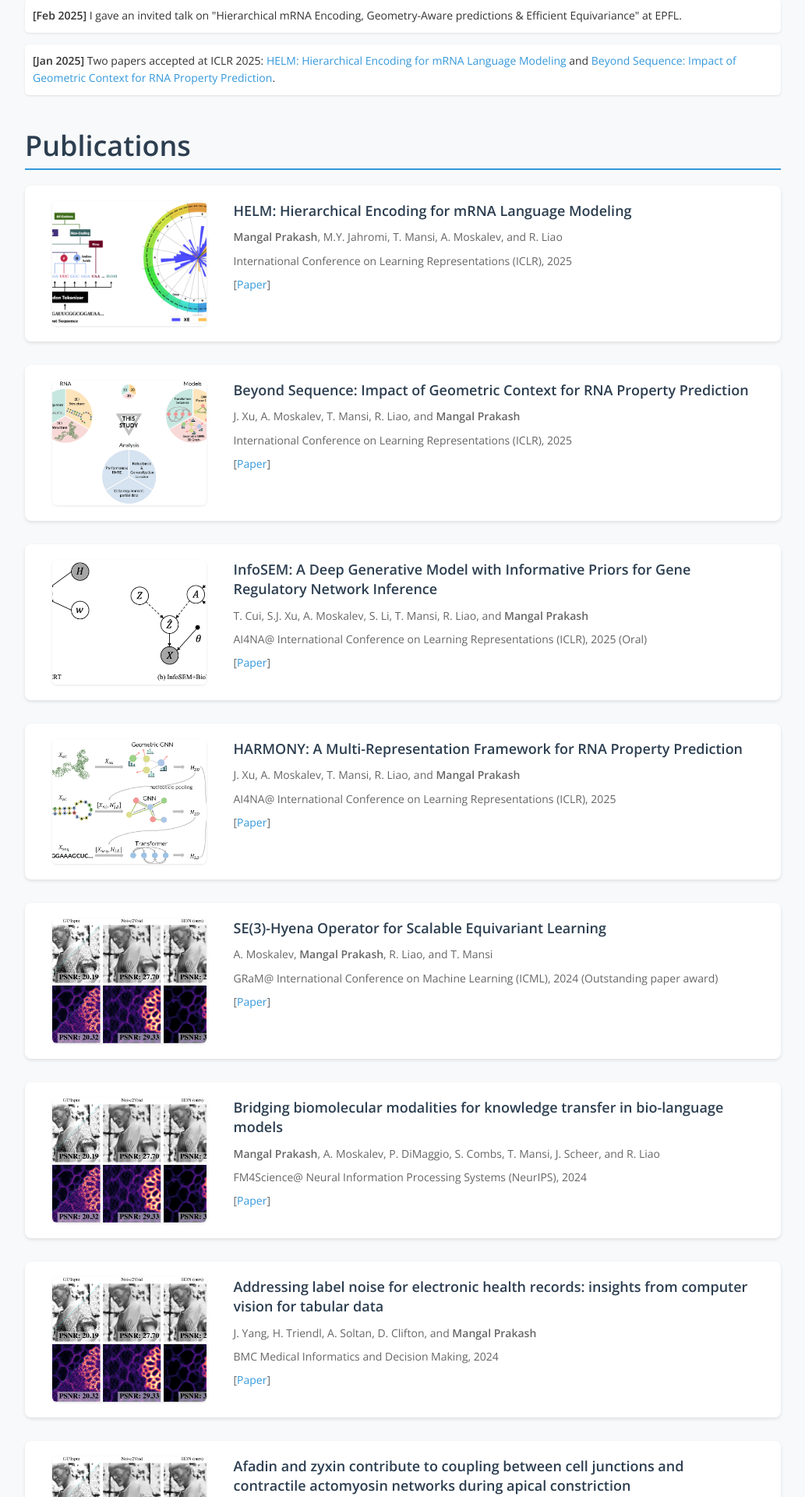
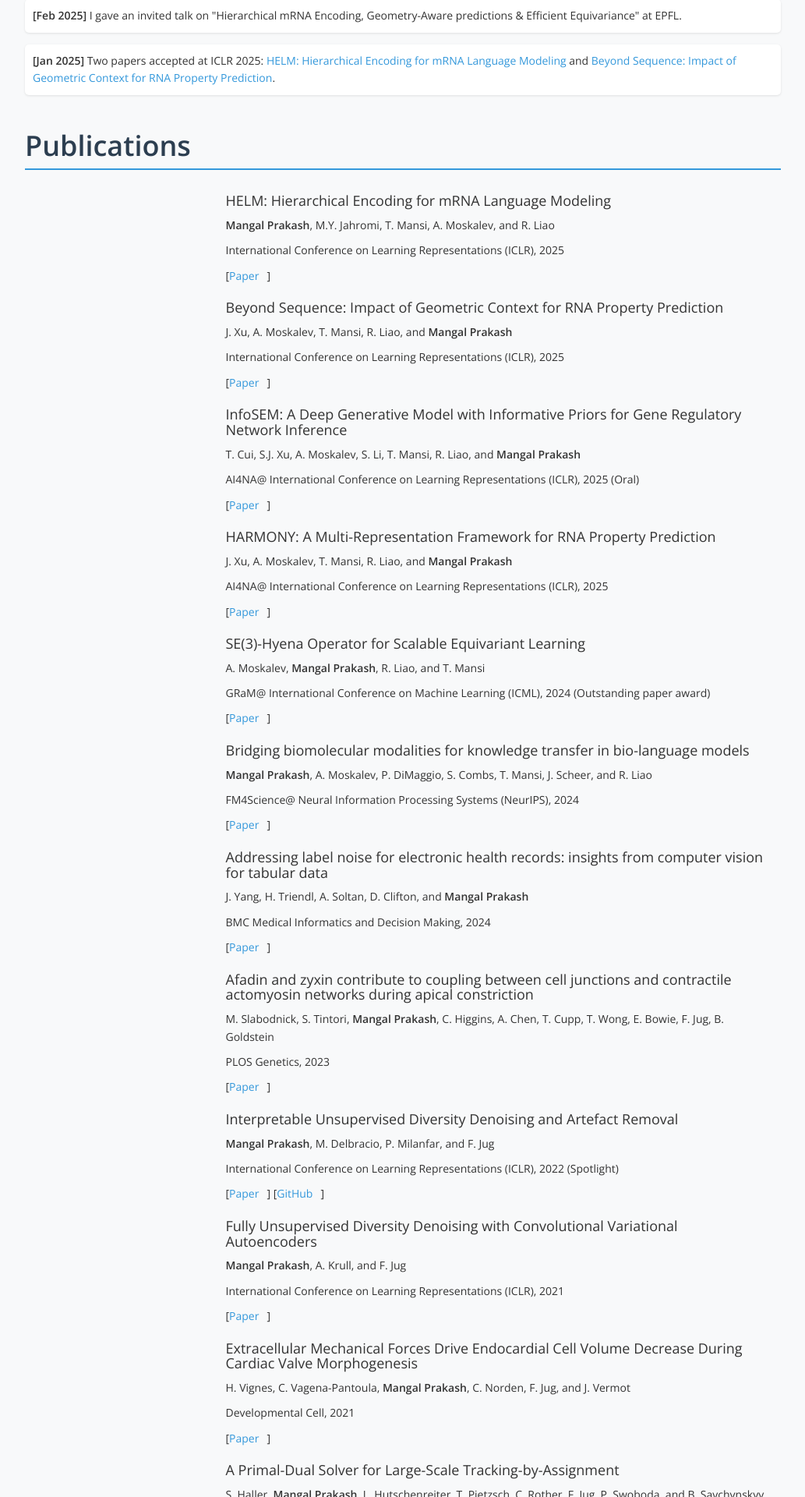
Before and after one commit to mangalp/mangalp.github.io, a Jekyll site: the page built from index.html, in a window 1280 px wide. Shown: the part 1201-3121 px from the top of the page at 78% size, without its empty margins (123-1156 px from the left). Built offline with Jekyll 4.4.1, drawn with Linux system fonts in a browser that asks for light colours; nearby versions of some CDN libraries.

Commit message:
Update publication section

```diff
--- a/css/main.css
+++ b/css/main.css
@@ -89,62 +89,63 @@ body {
 }
 
 .publication {
-    margin-bottom: 30px;
-    padding: 20px;
-    background-color: #fff;
-    border-radius: 8px;
-    box-shadow: 0 2px 4px rgba(0,0,0,0.1);
-    display: flex;
-    align-items: flex-start;
+    margin-bottom: 25px;
+    padding: 0;
+    background: none;
+    box-shadow: none;
+    display: block;
 }
 
-.publication .col-md-3 {
-    padding-right: 20px;
+.publication-title {
+    font-family: 'Open Sans', 'Helvetica Neue', Helvetica, Arial, sans-serif;
+    font-weight: 600;
+    font-size: 16px;
+    color: #2c3e50;
+    display: inline;
 }
 
-.publication .col-md-9 {
-    flex: 1;
+.publication-year {
+    font-family: 'Open Sans', 'Helvetica Neue', Helvetica, Arial, sans-serif;
+    font-weight: 300;
+    font-size: 16px;
+    color: #666;
+    display: inline;
 }
 
-.publication img {
-    width: 100%;
-    height: 160px;
-    object-fit: cover;
-    border-radius: 6px;
-    box-shadow: 0 1px 3px rgba(0,0,0,0.1);
+.publication-authors {
+    font-family: 'Open Sans', 'Helvetica Neue', Helvetica, Arial, sans-serif;
+    font-weight: 300;
+    font-size: 16px;
+    color: #333;
+    display: block;
+    margin: 4px 0;
 }
 
-.publication h4 {
+.publication-venue {
     font-family: 'Open Sans', 'Helvetica Neue', Helvetica, Arial, sans-serif;
-    font-weight: 600;
-    font-size: 18px;
-    color: #2c3e50;
-    margin-top: 0;
-    margin-bottom: 10px;
-    line-height: 1.4;
-}
-
-.publication p {
-    font-family: 'Open Sans', 'Helvetica Neue', Helvetica, Arial, sans-serif;
-    font-size: 14px;
-    line-height: 1.6;
-    margin-bottom: 8px;
+    font-weight: 300;
+    font-size: 16px;
     color: #666;
-}
-
-.publication p:last-child {
-    margin-bottom: 0;
+    display: block;
+    margin-bottom: 4px;
 }
 
 .publication a {
+    font-family: 'Open Sans', 'Helvetica Neue', Helvetica, Arial, sans-serif;
+    font-size: 14px;
     color: #3498db;
     text-decoration: none;
+    margin-right: 10px;
     transition: color 0.3s ease;
 }
 
 .publication a:hover {
     color: #2980b9;
     text-decoration: underline;
+}
+
+.publication img {
+    display: none;
 }
 
 .landing-research-areas {
```
